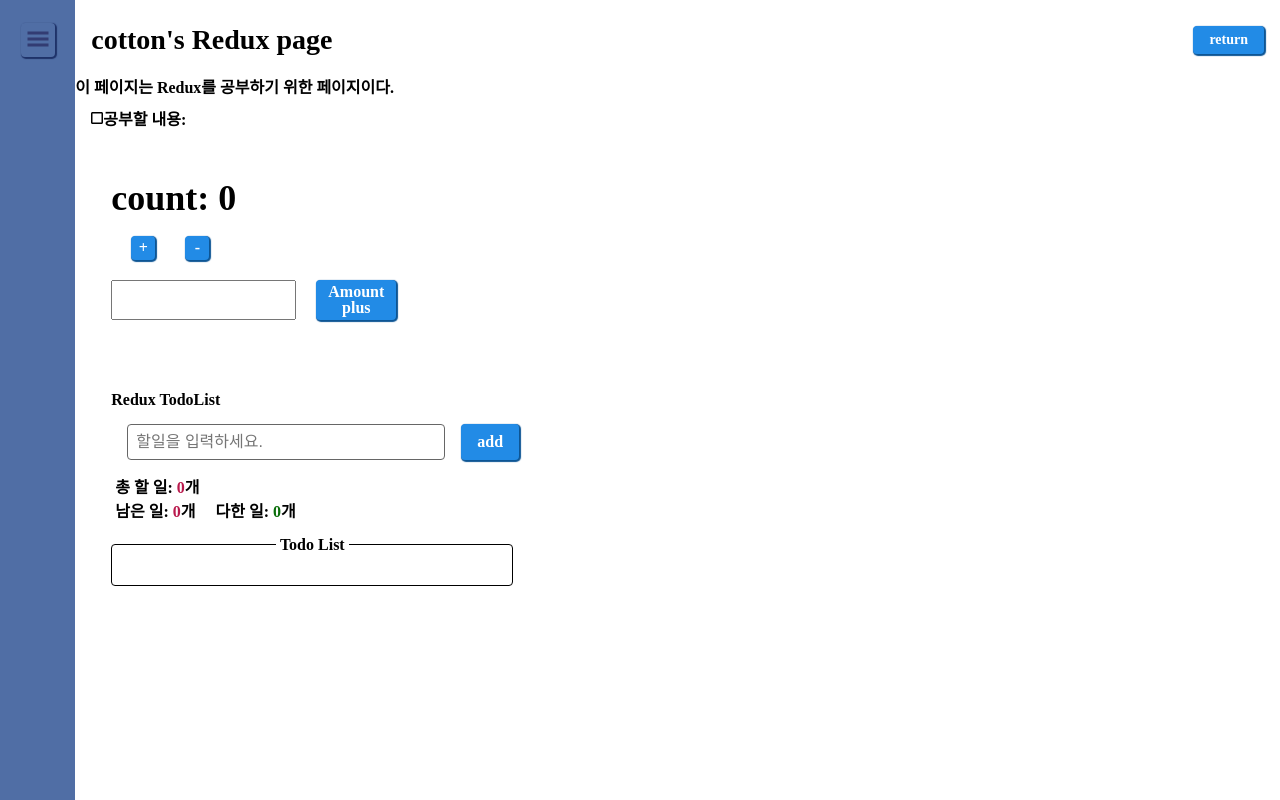
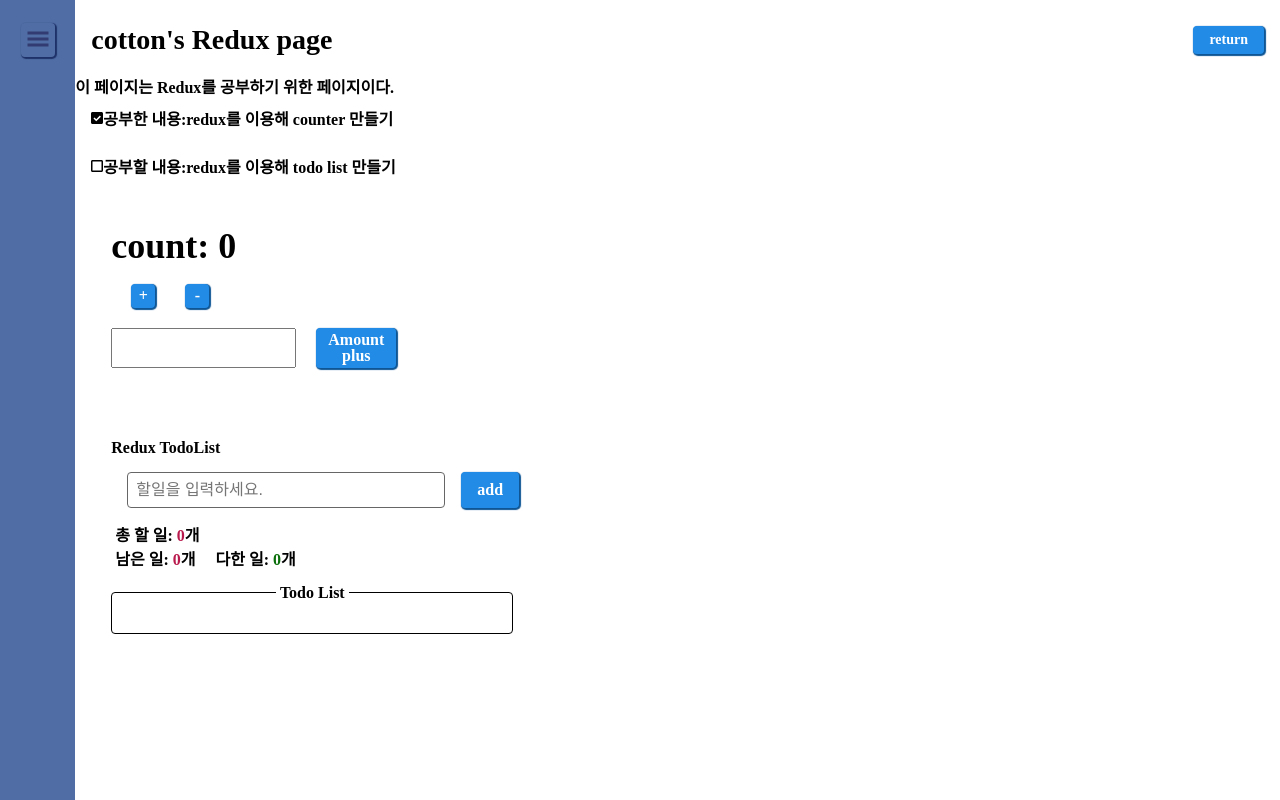
Before and after one commit to beomseok37/nextjs-practice, a Next.js app in the folder follow-todolist/: page /redux in a window 1280 px wide. Built offline with nearby package versions, Linux system fonts and the light colour scheme; a web font is replaced by a local one.

Commit message:
chore: PageContent 추가

```diff
--- a/follow-todolist/src/pages/redux.tsx
+++ b/follow-todolist/src/pages/redux.tsx
@@ -8,7 +8,10 @@ import ReduxCounter from 'src/components/ReduxCounter';
 import PageContent from 'src/components/PageContent';
 import ReduxTodoList from 'src/components/ReduxTodoList';
 
-import { REDUX_PAGE_CONTENT } from 'src/constant/page';
+import {
+  REDUX_COUNT_CONTENT,
+  REDUX_TODO_LIST_CONTENT,
+} from 'src/constant/page';
 
 const Redux: NextPage = () => {
   return (
@@ -17,7 +20,8 @@ const Redux: NextPage = () => {
       <Column width="100%">
         <Header pageName="Redux" />
         <p>이 페이지는 Redux를 공부하기 위한 페이지이다.</p>
-        <PageContent content={REDUX_PAGE_CONTENT} />
+        <PageContent content={REDUX_COUNT_CONTENT} done />
+        <PageContent content={REDUX_TODO_LIST_CONTENT} />
         <ReduxCounter />
         <ReduxTodoList />
       </Column>
```
